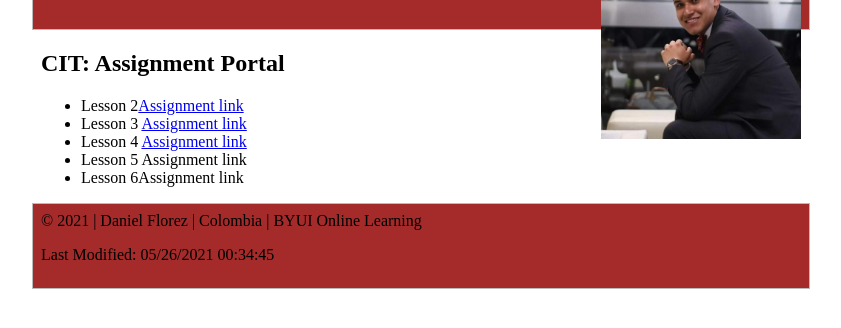
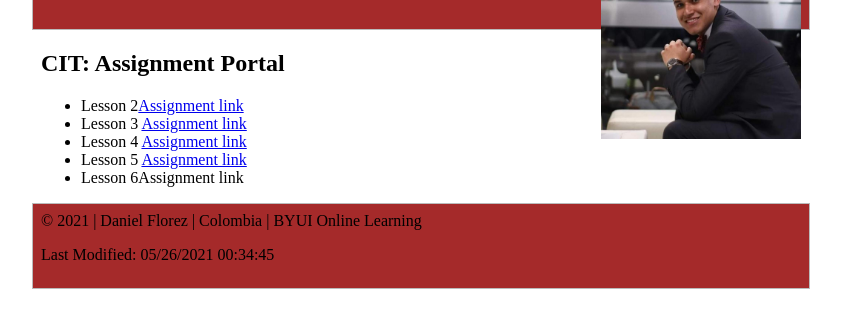
Before and after one commit to dani320/dani320.github.io, a plain HTML site: page index.html in a window 1280 px wide. Shown: the part 76-404 px from the top of the page, without its empty margins (219-1060 px from the left). Drawn offline with Linux system fonts and the light colour scheme.

Commit message:
final final html

```diff
--- a/index.html
+++ b/index.html
@@ -21,7 +21,7 @@
         </li>
         <li>Lesson 3 <a href="lesson3/index.html">Assignment link</a></li>
         <li>Lesson 4 <a href="lesson4/preston-4.html">Assignment link</a></li>
-        <li>Lesson 5 <a href="lesson5/bom.html"></a>Assignment link</li>
+        <li>Lesson 5 <a href="lesson5/bom.html">Assignment link</a></li>
         <li>Lesson 6<a href="#"></a>Assignment link</li>
       </ul>
     </main>
```
